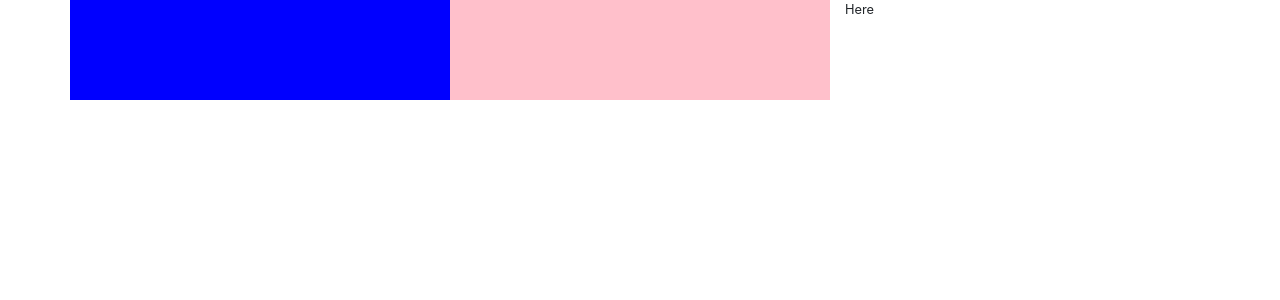
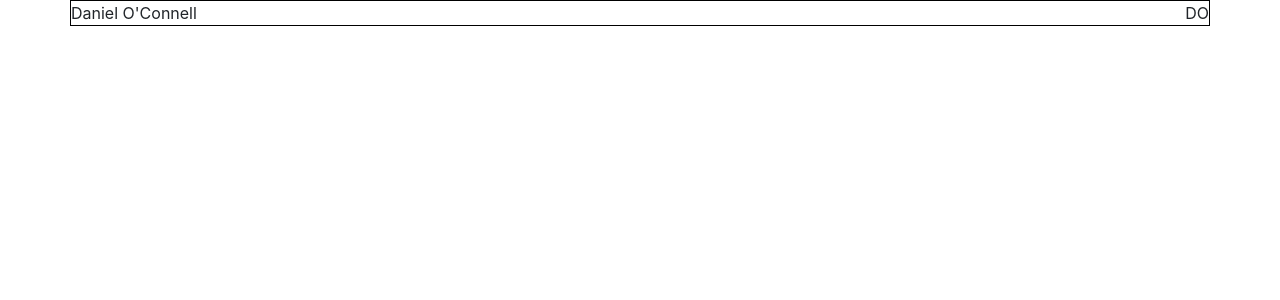
Before and after one commit to oconnill/portfoliov2, a Vue app: page / in a window 1280 px wide. Shown: the top 300 px of the page. Built offline with nearby package versions, Linux system fonts and the light colour scheme.

Commit message:
created the component box

```diff
--- a/public/controlBox.scss
+++ b/public/controlBox.scss
@@ -9,3 +9,11 @@
     background: pink;
     height: 100px;
 }
+
+
+.control-header {
+    display: flex;
+    background: none;
+    border: 1px black solid;
+    justify-content: space-between;
+}
--- a/public/style.scss
+++ /dev/null
@@ -1,13 +0,0 @@
-#app {
-    background: red;
-}
-
-.red {
-    background: blue;
-    height: 100px;
-}
-
-.blue {
-    background: pink;
-    height: 100px;
-}
--- a/src/components/ControlBox.vue
+++ b/src/components/ControlBox.vue
@@ -1,9 +1,8 @@
 <template>
-    <div class="container">
-        <div class="row">
-            <div class="col small red"></div>
-            <div class="col small blue"></div>
-            <div class="col small">Here</div>
+    <div class="container control-box">
+        <div class="row control-header">
+            <div class="logo-font">Daniel O'Connell</div>
+            <div class="logo-icon">DO</div>
         </div>
     </div>
 </template>
```
